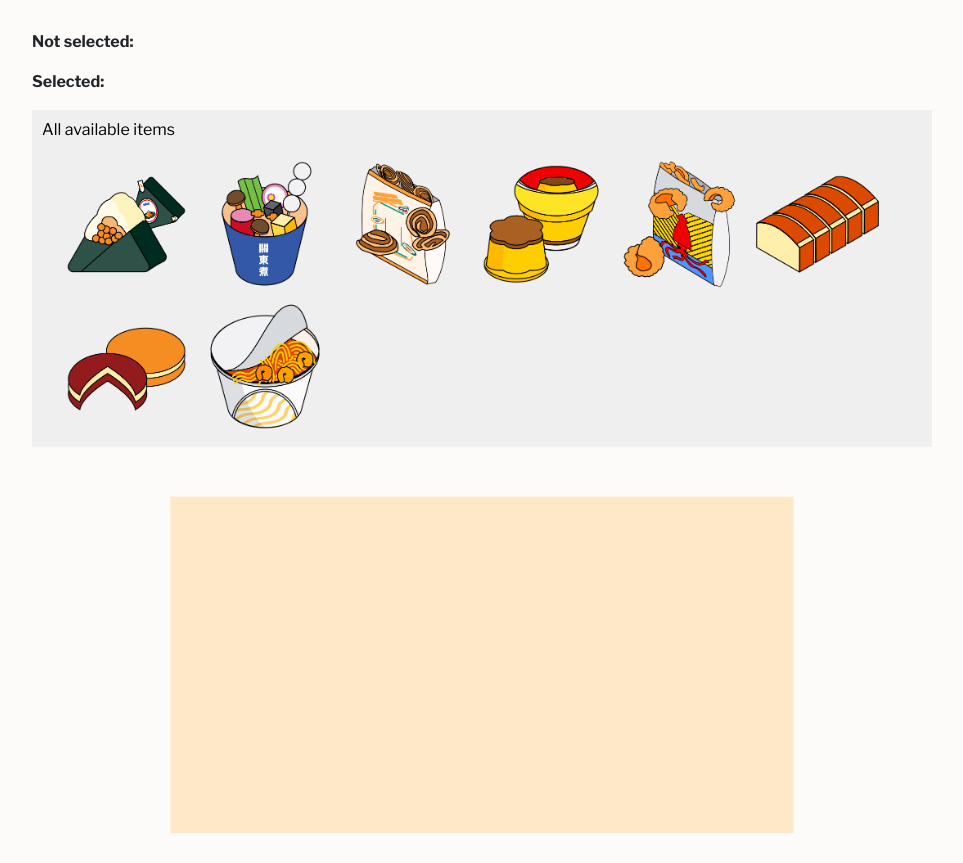
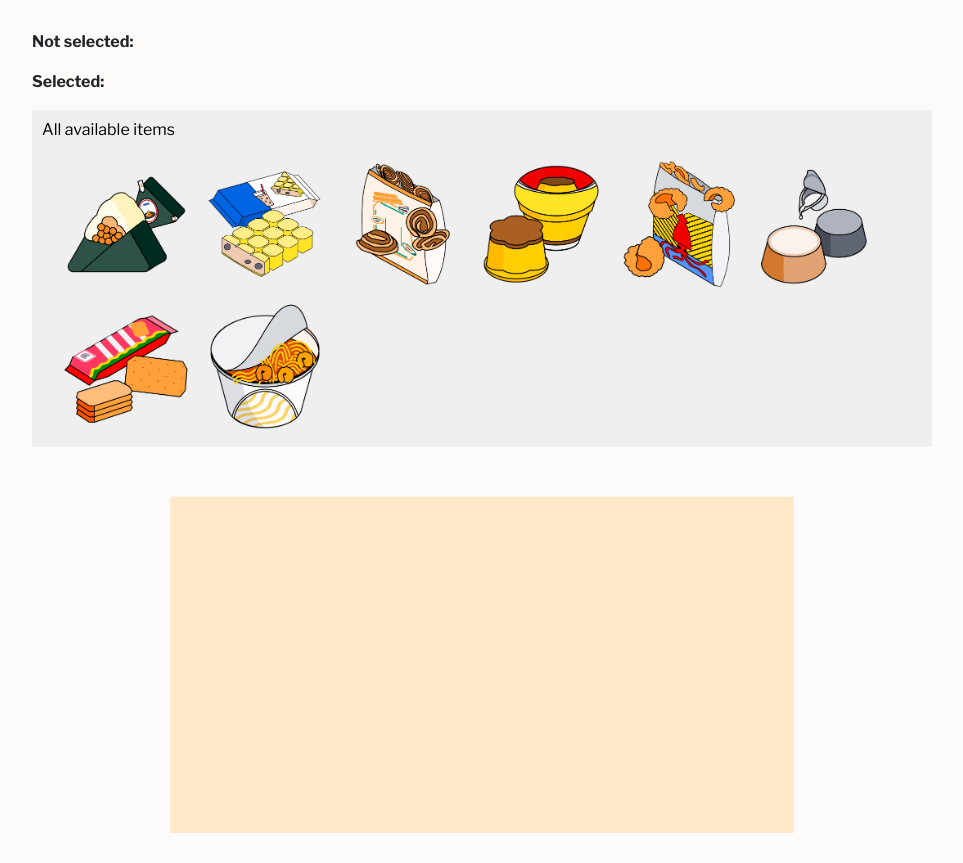
Before and after one commit to jhjanicki/d3_GSAP_dragdrop_demo, a plain HTML site: page index.html in a window 1280 px wide. Shown: the whole page, without its empty margins (158-1121 px from the left). Drawn offline with nearby package versions, Linux system fonts and the light colour scheme.

Commit message:
added new images

```diff
--- a/data/data.js
+++ b/data/data.js
@@ -15,7 +15,7 @@ const foodData = [
                 },
                 {
                     "id": 2,
-                    "name": "oden",
+                    "name": "ice_cream",
                     "positioZone1": 1,
                     "positioZone2": "",
                     "indexZone2":"",
@@ -24,7 +24,7 @@ const foodData = [
                     "width": "",
                     "height": "",
                     "zone": 1,
-                    "category":"freshed cooked",
+                    "category":"cold treats",
                     "selected":""
                 },
                 {
@@ -71,7 +71,7 @@ const foodData = [
                 },
                 {
                     "id": 6,
-                    "name": "bread",
+                    "name": "jelly",
                     "positioZone1": 5,
                     "positioZone2": "",
                     "indexZone2":"",
@@ -80,12 +80,12 @@ const foodData = [
                     "width": "",
                     "height": "",
                     "zone": 1,
-                    "category":"baked goods",
+                    "category":"cold treats",
                     "selected":""
                 },
                 {
                     "id": 7,
-                    "name": "dorayaki",
+                    "name": "cookies",
                     "positioZone1": 6,
                     "positioZone2": "",
                     "indexZone2":"",
@@ -94,7 +94,7 @@ const foodData = [
                     "width": "",
                     "height": "",
                     "zone": 1,
-                    "category":"baked goods",
+                    "category":"snacks",
                     "selected":""
                 },
                 {
```
Also changed, not shown: index.html (+4 -0 lines), img/food/cookies.png (added), img/food/ice_cream.png (added), img/food/jelly.png (added).
